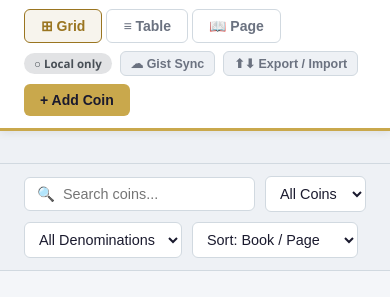
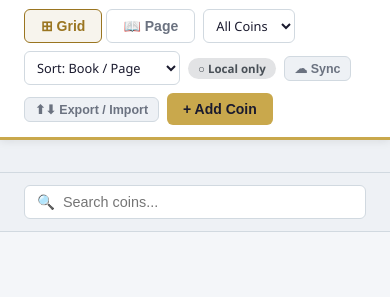
Before and after one commit to BrettFM/coins, a plain HTML site: page index.html in a window 390 px wide. Shown: the part 55-352 px from the top of the page. Drawn offline with Linux system fonts and the light colour scheme; a script that the page names is missing.

Commit message:
Header cleanup: drop Table + denomination filter, move status/sort up, rename Sync
- Remove unused Table view button and the All Denominations filter
- Move the All Coins (status) and Sort selects into the sticky header
- Rename 'Gist Sync' button to 'Sync'
- Guard removed-element references (btnTable, filterDenom) and style header selects

Co-Authored-By: Claude Opus 4.8 (1M context) <noreply@anthropic.com>

```diff
--- a/index.html
+++ b/index.html
@@ -24,6 +24,8 @@ body { background: var(--bg); color: var(--text); font-family: 'Segoe UI', syste
 .header-logo { height: 52px; width: auto; max-width: 100%; display: block; }
 @media (max-width: 600px) { .header-logo { height: 40px; } }
 .header-actions { display: flex; gap: 8px; align-items: center; flex-wrap: wrap; }
+.header-actions select { background: var(--input-bg); border: 1px solid var(--card-border); color: var(--text); padding: 6px 8px; border-radius: 6px; font-size: 0.8rem; font-family: inherit; }
+.header-actions select:focus { outline: none; border-color: var(--gold); box-shadow: 0 0 0 2px rgba(154,117,32,0.15); }
 .stats-bar { display: flex; gap: 14px; padding: 16px 24px; flex-wrap: wrap; background: var(--bg-alt); border-bottom: 1px solid var(--card-border); }
 .stat-card { flex: 1; min-width: 130px; background: var(--card-bg); border: 1px solid var(--card-border); border-radius: 8px; padding: 12px 16px; box-shadow: var(--shadow); }
 .stat-card .label { font-size: 0.7rem; color: var(--text-muted); text-transform: uppercase; letter-spacing: 0.05em; font-weight: 600; }
@@ -221,25 +223,12 @@ td a:hover { text-decoration: underline; }
   <div class="header-actions">
     <div class="view-toggle">
       <button class="btn btn-outline active" id="btnGrid" onclick="setView('grid')">⊞ Grid</button>
-      <button class="btn btn-outline" id="btnTable" onclick="setView('table')">≡ Table</button>
       <button class="btn btn-outline" id="btnPage" onclick="setView('page')">📖 Page</button>
     </div>
-    <span id="syncStatus" class="sync-status sync-offline">○ Local only</span>
-    <button class="btn btn-secondary btn-sm" onclick="openGistModal()">☁ Gist Sync</button>
-    <button class="btn btn-secondary btn-sm" onclick="openIOModal()">⬆⬇ Export / Import</button>
-    <button class="btn btn-gold" onclick="openAddModal()">+ Add Coin</button>
-  </div>
-</div>
-<div class="stats-bar" id="statsBar"></div>
-<div class="controls">
-  <input type="text" id="searchInput" placeholder="🔍  Search coins..." oninput="applyFilters()">
     <select id="filterStatus" onchange="applyFilters()">
       <option value="all">All Coins</option>
       <option value="Own">Owned</option>
       <option value="Need">Wish List</option>
-  </select>
-  <select id="filterDenom" onchange="applyFilters()">
-    <option value="all">All Denominations</option>
     </select>
     <select id="sortBy" onchange="applyFilters()">
       <option value="book">Sort: Book / Page</option>
@@ -250,6 +239,15 @@ td a:hover { text-decoration: underline; }
       <option value="pl">Sort: P/L ↓</option>
       <option value="name">Sort: Name</option>
     </select>
+    <span id="syncStatus" class="sync-status sync-offline">○ Local only</span>
+    <button class="btn btn-secondary btn-sm" onclick="openGistModal()">☁ Sync</button>
+    <button class="btn btn-secondary btn-sm" onclick="openIOModal()">⬆⬇ Export / Import</button>
+    <button class="btn btn-gold" onclick="openAddModal()">+ Add Coin</button>
+  </div>
+</div>
+<div class="stats-bar" id="statsBar"></div>
+<div class="controls">
+  <input type="text" id="searchInput" placeholder="🔍  Search coins..." oninput="applyFilters()">
 </div>
 <div id="gridView" class="coins-grid"></div>
 <div id="tableView" class="coins-table-wrap" style="display:none"></div>
@@ -673,7 +671,7 @@ function renderStats() {
 function getFiltered() {
   const q = document.getElementById('searchInput').value.toLowerCase();
   const st = document.getElementById('filterStatus').value;
-  const dn = document.getElementById('filterDenom').value;
+  const dn = 'all'; // denomination filter removed from UI
   const sb = document.getElementById('sortBy').value;
   let f = coins.filter(c => {
     if (st !== 'all' && c['Status'] !== st) return false;
@@ -833,7 +831,6 @@ function setView(v) {
   document.getElementById('tableView').style.display = v==='table' ? 'block' : 'none';
   document.getElementById('pageView').style.display  = v==='page'  ? 'block' : 'none';
   document.getElementById('btnGrid').classList.toggle('active',  v==='grid');
-  document.getElementById('btnTable').classList.toggle('active', v==='table');
   document.getElementById('btnPage').classList.toggle('active',  v==='page');
   applyFilters();
 }
@@ -1261,6 +1258,7 @@ function openDetail(id) {
 // ---- ADD / EDIT ----
 function populateDenomFilter() {
   const sel = document.getElementById('filterDenom');
+  if (!sel) return; // denomination filter removed from UI
   [...new Set(coins.map(c=>c['Denomination']).filter(Boolean))].sort().forEach(d => {
     const o=document.createElement('option'); o.value=d; o.textContent=d; sel.appendChild(o);
   });
```
Lines whose indentation alone changed are shown as unchanged.
